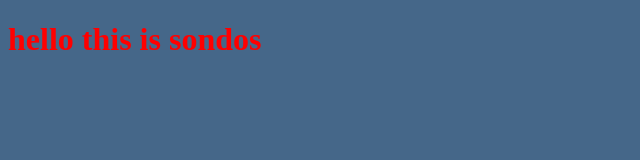
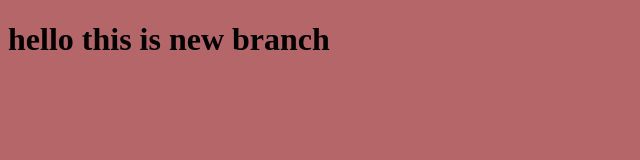
Before and after one commit to sondoskhaled/myProject, a plain HTML site: page index.html in a window 1280 px wide. Shown: the whole page, without its empty margins (0-640 px from the left). Drawn offline with Linux system fonts and the light colour scheme.

Commit message:
changinig style for the title

```diff
--- a/index.html
+++ b/index.html
@@ -9,7 +9,7 @@
     <link rel="stylesheet" href="style.css">
 </head>
 <body>
-<h1>hello this is sondos</h1>
+<h1>hello this is new branch</h1>
     <script src="app.js"></script>
 </body>
 </html>
--- a/style.css
+++ b/style.css
@@ -1,5 +1,5 @@
 h1{
-color: red;
+color: black;
 }
 body {
-background-color : #456789}
+background-color : #B56669}
```
